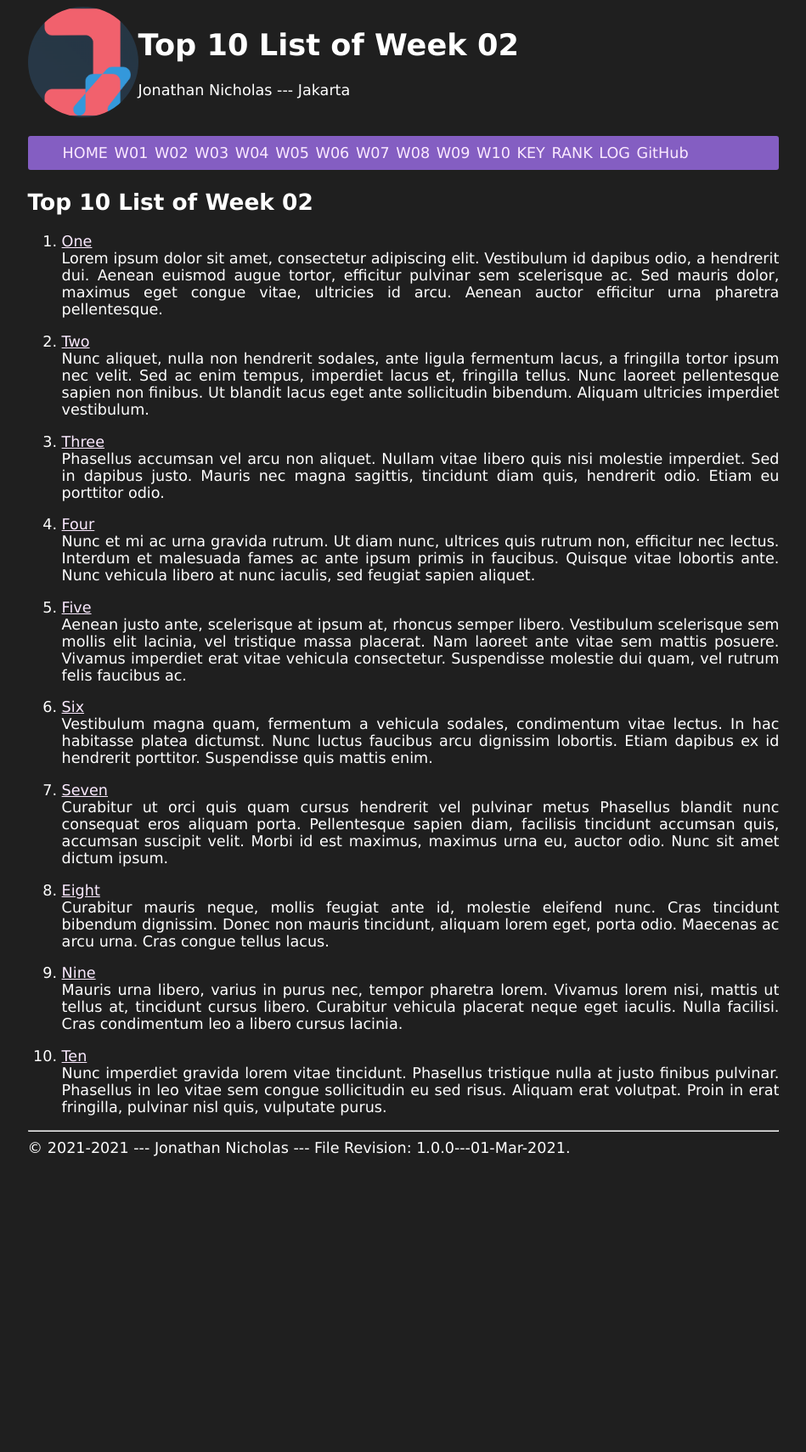
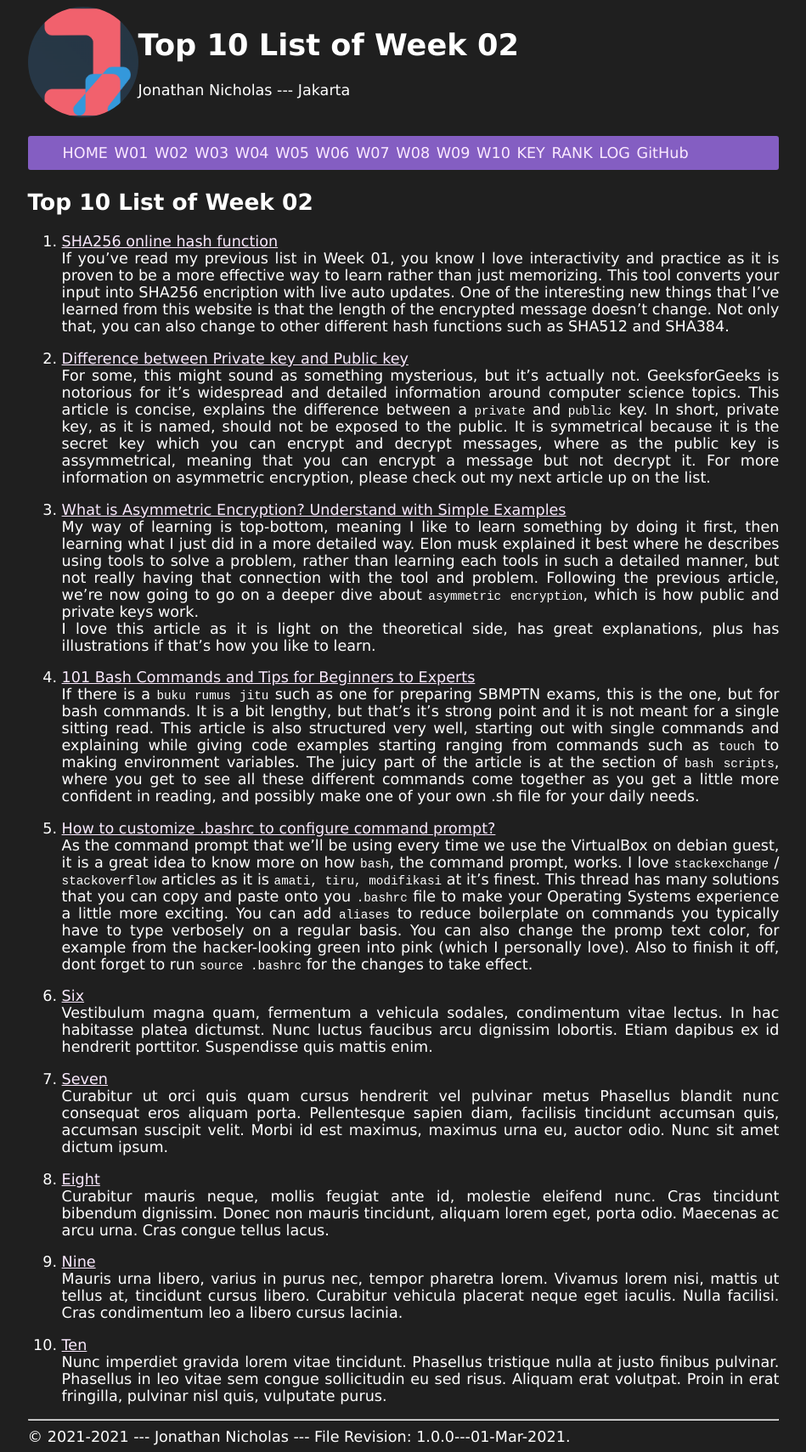
Before and after one commit to jojonicho/os211, a Jekyll site: the page built from w02.md, in a window 1280 px wide. Shown: the whole page at 85% size, without its empty margins (165-1114 px from the left). Built offline with Jekyll 4.4.1, drawn with Linux system fonts in a browser that asks for light colours; our own code applies the rules of GitHub Pages for plain Markdown files; before the commit the page ends 1369 px from its top, so only the background shows below that.

Commit message:
added 5 links on w02

```diff
--- a/TXT/mylog.txt
+++ b/TXT/mylog.txt
@@ -30,3 +30,6 @@ ZCZC W01 60	L27 Play with winter, feed winter, clean winter poop
 
 ZCZC W02 100	L02 Class, ask about W0 grading
 ZCZC W02 30	L10 Read slide, export mypubkey.txt, make SHA256SUM and sign
+ZCZC W02 80	L10 Added half of w02 links, fix broken links on w01
+ZCZC W02 30	L23 Protest on missing extra score of W00
+ZCZC W01 20	L27 Play with winter
--- a/w02.md
+++ b/w02.md
@@ -5,40 +5,20 @@ permalink: /W02/
 
 # Top 10 List of Week 02
 
-1. [One](https://en.wikipedia.org/wiki/1)<br>
-Lorem ipsum dolor sit amet, consectetur adipiscing elit.
-Vestibulum id dapibus odio, a hendrerit dui.
-Aenean euismod augue tortor, efficitur pulvinar sem scelerisque ac.
-Sed mauris dolor, maximus eget congue vitae, ultricies id arcu.
-Aenean auctor efficitur urna pharetra pellentesque.
+1. [SHA256 online hash function](https://emn178.github.io/online-tools/sha256.html)<br>
+If you've read my previous list in Week 01, you know I love interactivity and practice as it is proven to be a more effective way to learn rather than just memorizing. This tool converts your input into SHA256 encription with live auto updates. One of the interesting new things that I've learned from this website is that the length of the encrypted message doesn't change. Not only that, you can also change to other different hash functions such as SHA512 and SHA384.
 
-2. [Two](https://en.wikipedia.org/wiki/2)<br>
-Nunc aliquet, nulla non hendrerit sodales, ante ligula fermentum lacus, a fringilla tortor ipsum nec velit.
-Sed ac enim tempus, imperdiet lacus et, fringilla tellus.
-Nunc laoreet pellentesque sapien non finibus.
-Ut blandit lacus eget ante sollicitudin bibendum.
-Aliquam ultricies imperdiet vestibulum.
+2. [Difference between Private key and Public key](https://www.geeksforgeeks.org/difference-between-private-key-and-public-key/)<br>
+For some, this might sound as something mysterious, but it's actually not. GeeksforGeeks is notorious for it's widespread and detailed information around computer science topics. This article is concise, explains the difference between a `private` and `public` key. In short, private key, as it is named, should not be exposed to the public. It is symmetrical because it is the secret key which you can encrypt and decrypt messages, where as the public key is assymmetrical, meaning that you can encrypt a message but not decrypt it. For more information on asymmetric encryption, please check out my next article up on the list.
 
-3. [Three](https://en.wikipedia.org/wiki/3)<br>
-Phasellus accumsan vel arcu non aliquet.
-Nullam vitae libero quis nisi molestie imperdiet.
-Sed in dapibus justo.
-Mauris nec magna sagittis, tincidunt diam quis, hendrerit odio.
-Etiam eu porttitor odio.
+3. [What is Asymmetric Encryption? Understand with Simple Examples](https://cheapsslsecurity.com/blog/what-is-asymmetric-encryption-understand-with-simple-examples/)<br>
+My way of learning is top-bottom, meaning I like to learn something by doing it first, then learning what I just did in a more detailed way. Elon musk explained it best where he describes using tools to solve a problem, rather than learning each tools in such a detailed manner, but not really having that connection with the tool and problem. Following the previous article, we're now going to go on a deeper dive about `asymmetric encryption`, which is how public and private keys work.<br>I love this article as it is light on the theoretical side, has great explanations, plus has illustrations if that's how you like to learn.
 
-4. [Four](https://en.wikipedia.org/wiki/4)<br>
-Nunc et mi ac urna gravida rutrum.
-Ut diam nunc, ultrices quis rutrum non, efficitur nec lectus.
-Interdum et malesuada fames ac ante ipsum primis in faucibus.
-Quisque vitae lobortis ante.
-Nunc vehicula libero at nunc iaculis, sed feugiat sapien aliquet.
+4. [101 Bash Commands and Tips for Beginners to Experts](https://dev.to/awwsmm/101-bash-commands-and-tips-for-beginners-to-experts-30je#whereis-which-whatis)<br>
+If there is a `buku rumus jitu` such as one for preparing SBMPTN exams, this is the one, but for bash commands. It is a bit lengthy, but that's it's strong point and it is not meant for a single sitting read. This article is also structured very well, starting out with single commands and explaining while giving code examples starting ranging from commands such as `touch` to making environment variables. The juicy part of the article is at the section of `bash scripts`, where you get to see all these different commands come together as you get a little more confident in reading, and possibly make one of your own .sh file for your daily needs.
 
-5. [Five](https://en.wikipedia.org/wiki/5)<br>
-Aenean justo ante, scelerisque at ipsum at, rhoncus semper libero.
-Vestibulum scelerisque sem mollis elit lacinia, vel tristique massa placerat.
-Nam laoreet ante vitae sem mattis posuere.
-Vivamus imperdiet erat vitae vehicula consectetur.
-Suspendisse molestie dui quam, vel rutrum felis faucibus ac.
+5. [How to customize .bashrc to configure command prompt?](https://unix.stackexchange.com/questions/12335/how-to-customize-bashrc-to-configure-command-prompt)<br>
+As the command prompt that we'll be using every time we use the VirtualBox on debian guest, it is a great idea to know more on how `bash`, the command prompt, works. I love `stackexchange` / `stackoverflow` articles as it is `amati, tiru, modifikasi` at it's finest. This thread has many solutions that you can copy and paste onto you `.bashrc` file to make your Operating Systems experience a little more exciting. You can add `aliases` to reduce boilerplate on commands you typically have to type verbosely on a regular basis. You can also change the promp text color, for example from the hacker-looking green into pink (which I personally love). Also to finish it off, dont forget to run `source .bashrc` for the changes to take effect.
 
 6. [Six](https://en.wikipedia.org/wiki/6)<br>
 Vestibulum magna quam, fermentum a vehicula sodales, condimentum vitae lectus.
```
Also changed, not shown: w01.md (+3 -2 lines), 2 other files.
